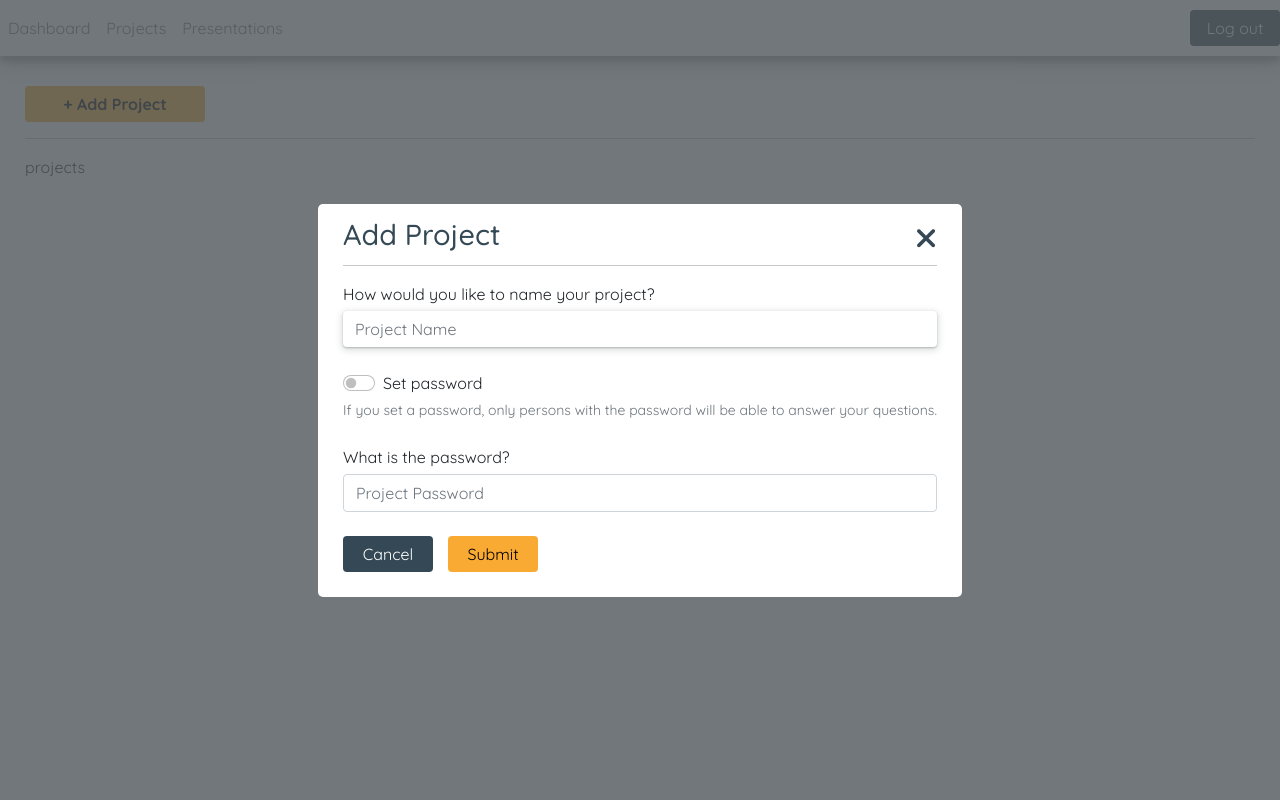
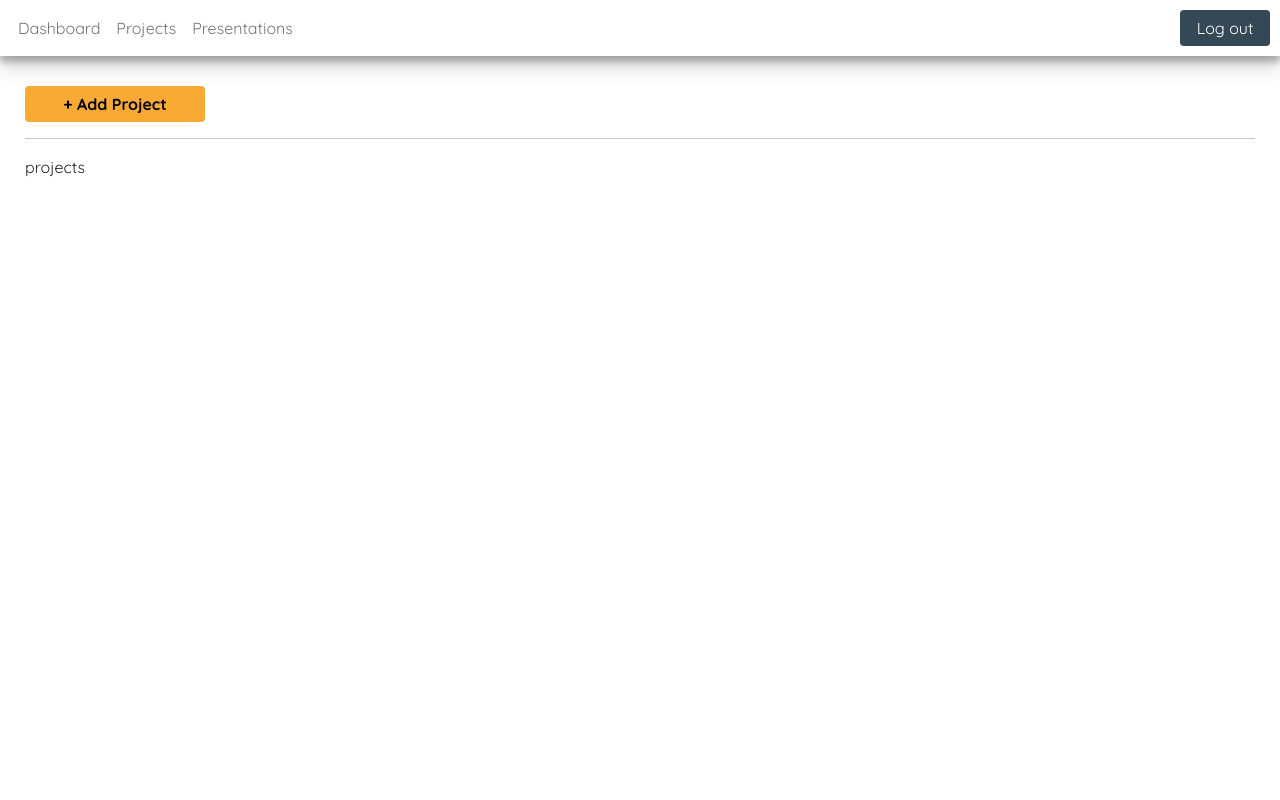
Before and after one commit to bgtti/polln, a Django app: page /dashboard/ in a window 1280 px wide. Run offline with Django 4.2, Linux system fonts and the light colour scheme; the visitor is signed in with stand-in values (Sample User, id 1).

Commit message:
modal functionality

```diff
--- a/dashboard/templates/dashboard/index.html
+++ b/dashboard/templates/dashboard/index.html
@@ -3,7 +3,8 @@
 <!-- Content -->
 <div class="DASHBOARD-page-container">
     <section>
-        <a href="{% url 'dashboard:add_project' %}" role="button" class="btn btn-light my-2 my-sm-0 BASE-btn BASE-btn-type1 DASHBOARD-add-prj-btn">
+        <a href="#" role="button" class="btn btn-light my-2 my-sm-0 BASE-btn BASE-btn-type1 DASHBOARD-add-prj-btn"
+            onclick="modalHideUnhide('modal_add_project')">
             + Add Project</a>
     </section>
     <hr>
--- a/dashboard/templates/dashboard/modal_add_project.html
+++ b/dashboard/templates/dashboard/modal_add_project.html
@@ -1,7 +1,7 @@
-<div class="BASE-modal-container">
+<div class="BASE-modal-container BASE-hide" id="modal_add_project">
     <div class="BASE-modal">
         <div class="BASE-modal-header">
-            <div class="BASE-modal-icon-close">
+            <div class="BASE-modal-icon-close" onclick="modalHideUnhide('modal_add_project')">
                 <h2>Add Project</h2>
                 <!-- <i class="fa-solid fa-xmark fa-xl" style="color: #344955;"></i> -->
                 <i class="fa-solid fa-xmark fa-xl"></i>
@@ -31,7 +31,7 @@
                 </div>
                 <br>
                 <div class="BASE-modal-btn-group">
-                    <a href="" role="button" class="btn btn-dark my-2 my-sm-0 BASE-btn BASE-btn-type2">Cancel</a>
+                    <a href="" role="button" class="btn btn-dark my-2 my-sm-0 BASE-btn BASE-btn-type2" onclick="modalHideUnhide('modal_add_project')">Cancel</a>
                     <input class="btn btn-light my-2 my-sm-0 BASE-btn BASE-btn-type1" type="submit">
                 </div>
             </form>
--- a/dashboard/views.py
+++ b/dashboard/views.py
@@ -1,4 +1,6 @@
 from django.shortcuts import render
+from django.http import HttpResponse, HttpResponseRedirect
+from django.urls import reverse
 
 # Create your views here.
 
@@ -6,4 +8,6 @@ def index(request):
     return render(request, "dashboard/index.html")
 
 def add_project(request):
-    return
+    if request.method == "POST":
+        # Add project when button is clicked: i dont need js, a page reload would be fine
+        return HttpResponseRedirect(reverse("dashboard:index"))
--- a/static/common.css
+++ b/static/common.css
@@ -9,7 +9,7 @@
 * {
     font-family: var(--font-quicksand);
 }
-/* Useful links */
+/* Useful linkss */
 /* filter: https: //codepen.io/sosuke/pen/Pjoqqp */
 /* box-shadow: https: //getcssscan.com/css-box-shadow-examples */
 
@@ -38,6 +38,8 @@
 .BASE-nav {
     background-color: white !important;
     box-shadow: rgba(0, 0, 0, 0.19) 0px 10px 20px, rgba(0, 0, 0, 0.23) 0px 6px 6px;
+    padding-left: 10px;
+    padding-right: 10px;
 }
 
 /* Modal */
@@ -79,6 +81,11 @@
     gap: 15px;
 }
 
+/* HIDE Modals */
+.BASE-hide{
+    display: none;
+}
+
 /* Adapting Bootstrap input focus */
 .form-control:focus {
     border: none;
--- /dev/null
+++ b/static/main.js
@@ -0,0 +1,9 @@
+function modalHideUnhide(modal_id){
+    event.preventDefault()
+    let theModal = document.querySelector(`#${modal_id}`);
+    if (theModal.classList.contains("BASE-hide")){
+        theModal.classList.remove("BASE-hide");
+    } else {
+        theModal.classList.add("BASE-hide");
+    }
+}
--- a/static/website/styles.css
+++ b/static/website/styles.css
@@ -9,7 +9,7 @@
 }
 .WEBSITE-section-main-img {
     position: relative;
-    height: 50vh;
+    height: 70vh;
 }
 /* filter: https: //codepen.io/sosuke/pen/Pjoqqp */
 .WEBSITE-section-main-img::before{
--- a/templates/base.html
+++ b/templates/base.html
@@ -37,5 +37,7 @@
     <script src="https://cdn.jsdelivr.net/npm/bootstrap@5.0.2/dist/js/bootstrap.bundle.min.js"
         integrity="sha384-MrcW6ZMFYlzcLA8Nl+NtUVF0sA7MsXsP1UyJoMp4YLEuNSfAP+JcXn/tWtIaxVXM"
         crossorigin="anonymous"></script>
+    <!-- JS main.js -->
+    <script src="{% static 'main.js' %}"></script>
 </body>
 </html>
--- a/website/templates/website/layout.html
+++ b/website/templates/website/layout.html
@@ -29,7 +29,7 @@
         </ul>
         <div>
             {% if user.is_authenticated %}
-            <a href="" role="button" class="btn btn-light my-2 my-sm-0 BASE-btn BASE-btn-type1">Menu</a>
+            <a href="{% url 'dashboard:index' %}" role="button" class="btn btn-light my-2 my-sm-0 BASE-btn BASE-btn-type1">Dashboard</a>
             <a href="{% url 'website:logout' %}" role="button"
                 class="btn btn-dark my-2 my-sm-0 BASE-btn BASE-btn-type2">Log out</a>
             {% else %}
--- a/website/templates/website/login.html
+++ b/website/templates/website/login.html
@@ -14,9 +14,11 @@
         <div class="form-group">
             <input autofocus class="form-control" type="text" name="username" placeholder="Username">
         </div>
+        <br>
         <div class="form-group">
             <input class="form-control" type="password" name="password" placeholder="Password">
         </div>
+        <br>
         <input class="btn btn-primary BASE-btn BASE-btn-type2" type="submit" value="Login">
     </form>
     <br>
--- a/website/templates/website/signup.html
+++ b/website/templates/website/signup.html
@@ -15,15 +15,19 @@
         <div class="form-group">
             <input class="form-control" autofocus type="text" name="username" placeholder="Username">
         </div>
+        <br>
         <div class="form-group">
             <input class="form-control" type="email" name="email" placeholder="Email Address">
         </div>
+        <br>
         <div class="form-group">
             <input class="form-control" type="password" name="password" placeholder="Password">
         </div>
+        <br>
         <div class="form-group">
             <input class="form-control" type="password" name="confirmation" placeholder="Confirm Password">
         </div>
+        <br>
         <input class="btn btn-primary BASE-btn BASE-btn-type2" type="submit" value="Signup">
     </form>
     <br>
```
